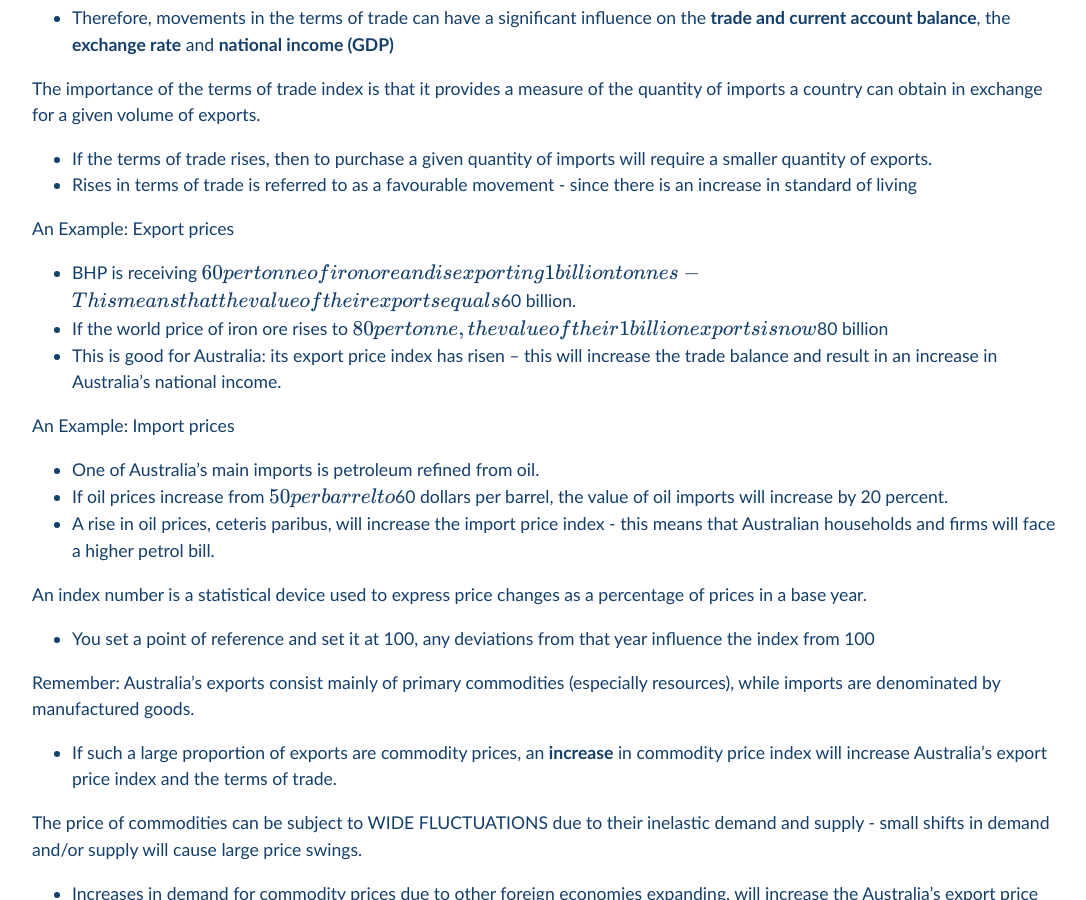
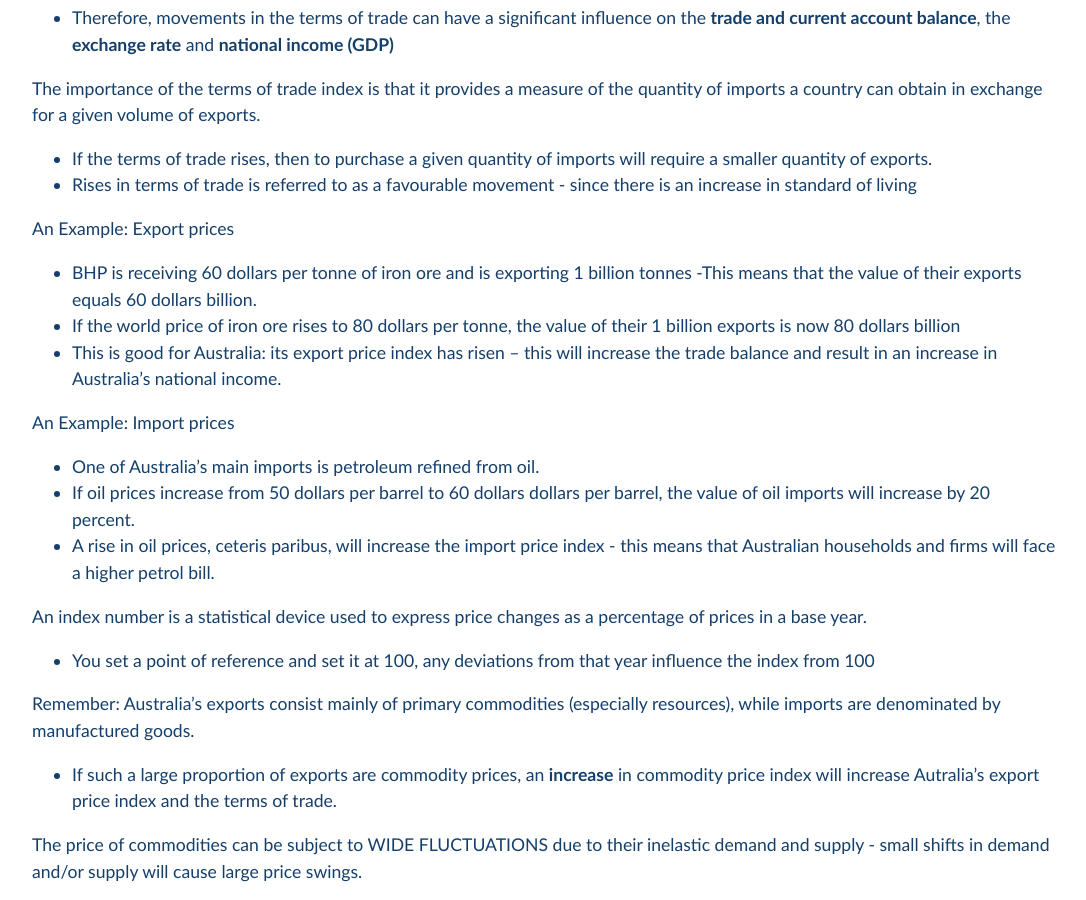
Before and after one commit to Pi-thagoras/the-chicken-pen, a Jekyll site: the page built from economics/econs_year_12/Terms-Of-Trade.md, in a window 1280 px wide and 900 px high, scrolled down 564 px. Shown: the whole window, without its empty margins (96-1182 px from the left). Built offline with Jekyll 4.4.1, drawn with Linux system fonts in a browser that asks for light colours.

Commit message:
vault backup: 2024-02-21 13:39:09

```diff
--- a/economics/econs_year_12/Terms-Of-Trade.md
+++ b/economics/econs_year_12/Terms-Of-Trade.md
@@ -15,13 +15,13 @@ The importance of the terms of trade index is that it provides a measure of the
 - Rises in terms of trade is referred to as a favourable movement - since there is an increase in standard of living
 
 An Example: Export prices
-- BHP is receiving \$60 per tonne of iron ore and is exporting 1 billion tonnes - This means that the value of their exports equals \$60 billion.
-- If the world price of iron ore rises to \$80 per tonne, the value of their 1 billion exports is now \$80 billion
+- BHP is receiving 60 dollars per tonne of iron ore and is exporting 1 billion tonnes -This means that the value of their exports equals 60 dollars billion.
+- If the world price of iron ore rises to 80 dollars per tonne, the value of their 1 billion exports is now 80 dollars billion
 - This is good for Australia: its export price index has risen – this will increase the trade balance and result in an increase in Australia's national income.
 
 An Example: Import prices
 - One of Australia’s main imports is petroleum refined from oil.
-- If oil prices increase from \$50 per barrel to \$60 dollars per barrel, the value of oil imports will increase by 20 percent.
+- If oil prices increase from 50 dollars per barrel to 60 dollars dollars per barrel, the value of oil imports will increase by 20 percent.
 - A rise in oil prices, ceteris paribus, will increase the import price index - this means that Australian households and firms will face a higher petrol bill.
 
 
@@ -29,7 +29,7 @@ An index number is a statistical device used to express price changes as a perce
 - You set a point of reference and set it at 100, any deviations from that year influence the index from 100
 
 Remember: Australia’s exports consist mainly of primary commodities (especially resources), while imports are denominated by manufactured goods.
-- If such a large proportion of exports are commodity prices, an **increase** in commodity price index will increase Australia's export price index and the terms of trade.
+- If such a large proportion of exports are commodity prices, an **increase** in commodity price index will increase Autralia's export price index and the terms of trade.
 
 The price of commodities can be subject to WIDE FLUCTUATIONS due to their inelastic demand and supply - small shifts in demand and/or supply will cause large price swings.
 - Increases in demand for commodity prices due to other foreign economies expanding, will increase the Australia's export price index.
```
